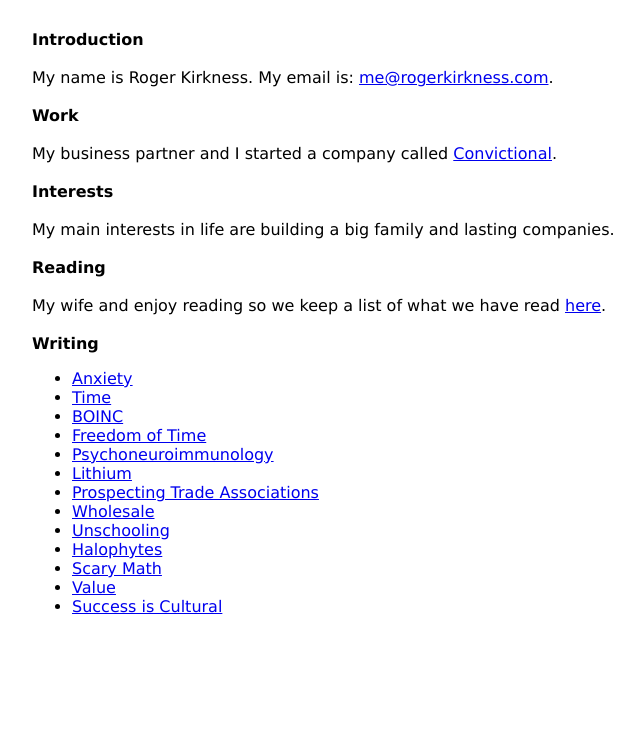
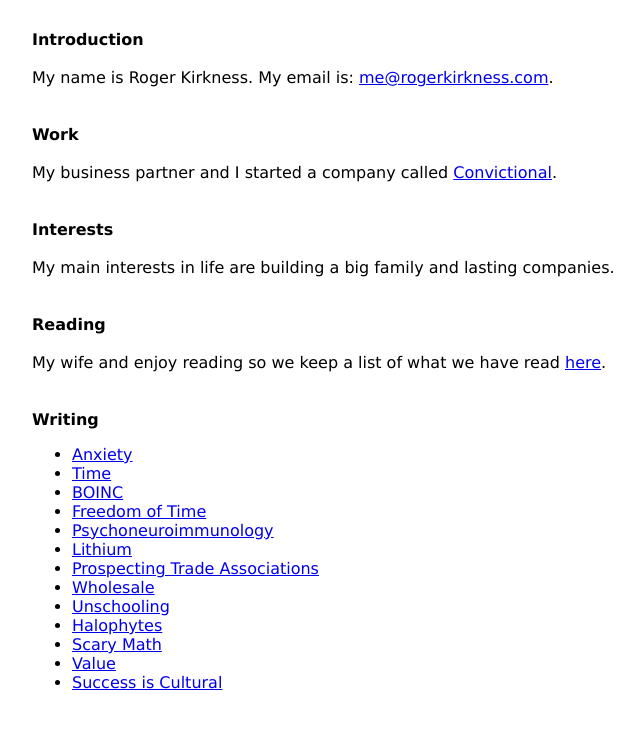
Before and after one commit to rogerkirkness/writing, a Jekyll site: the page built from index.html, in a window 1280 px wide. Shown: the top 729 px of the page, without its empty margins (308-952 px from the left). Built offline with Jekyll 4.4.1, drawn with Linux system fonts in a browser that asks for light colours.

Commit message:
Spacing the home page

```diff
--- a/index.html
+++ b/index.html
@@ -3,13 +3,13 @@ layout: default
 title: Roger Kirkness
 ---
 <b>Introduction</b><br><br />
-My name is Roger Kirkness. My email is: <a href="mailto:me@rogerkirkness.com">me@rogerkirkness.com</a>.<br><br>
+My name is Roger Kirkness. My email is: <a href="mailto:me@rogerkirkness.com">me@rogerkirkness.com</a>.<br><br><br />
 <b>Work</b><br /><br />
-My business partner and I started a company called <a href="https://convictional.com">Convictional</a>.<br /><br />
+My business partner and I started a company called <a href="https://convictional.com">Convictional</a>.<br /><br /><br />
 <b>Interests</b><br><br />
-My main interests in life are building a big family and lasting companies.<br><br>
+My main interests in life are building a big family and lasting companies.<br><br><br />
 <b>Reading</b><br><br />
-My wife and enjoy reading so we keep a list of what we have read <a href="https://docs.google.com/spreadsheets/d/1p8F9J2mziGSeuGS03KSrfdU9vbjFh1HmzGF4HOhZ-CU/edit?usp=sharing">here</a>.<br><br>
+My wife and enjoy reading so we keep a list of what we have read <a href="https://docs.google.com/spreadsheets/d/1p8F9J2mziGSeuGS03KSrfdU9vbjFh1HmzGF4HOhZ-CU/edit?usp=sharing">here</a>.<br><br><br />
 <b>Writing</b><br>
 <ul>
 	{% for post in site.posts %}
```
